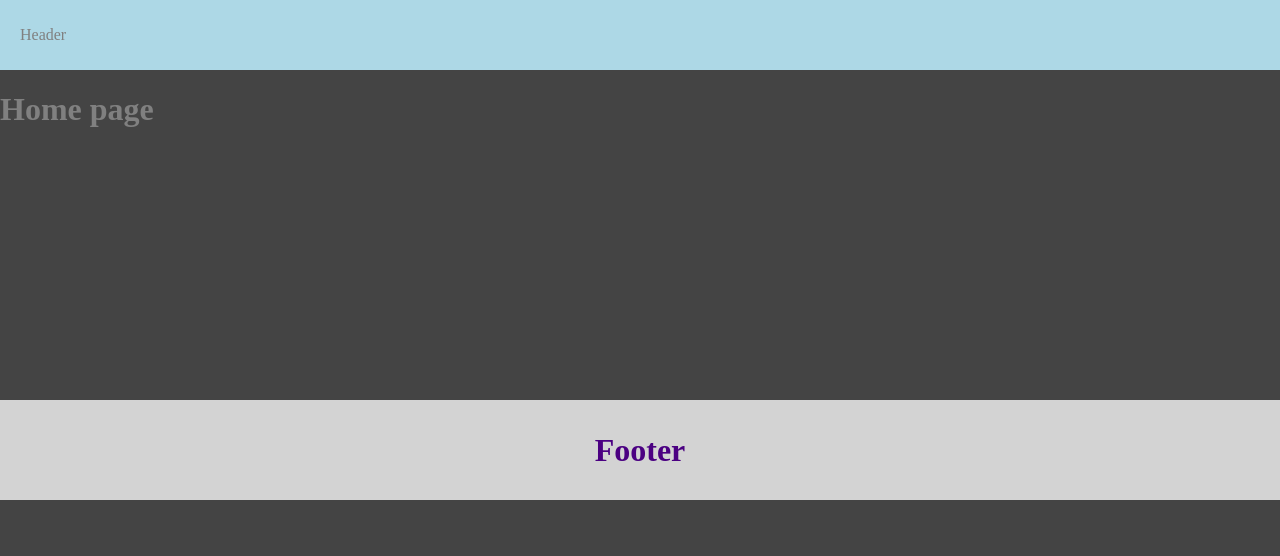
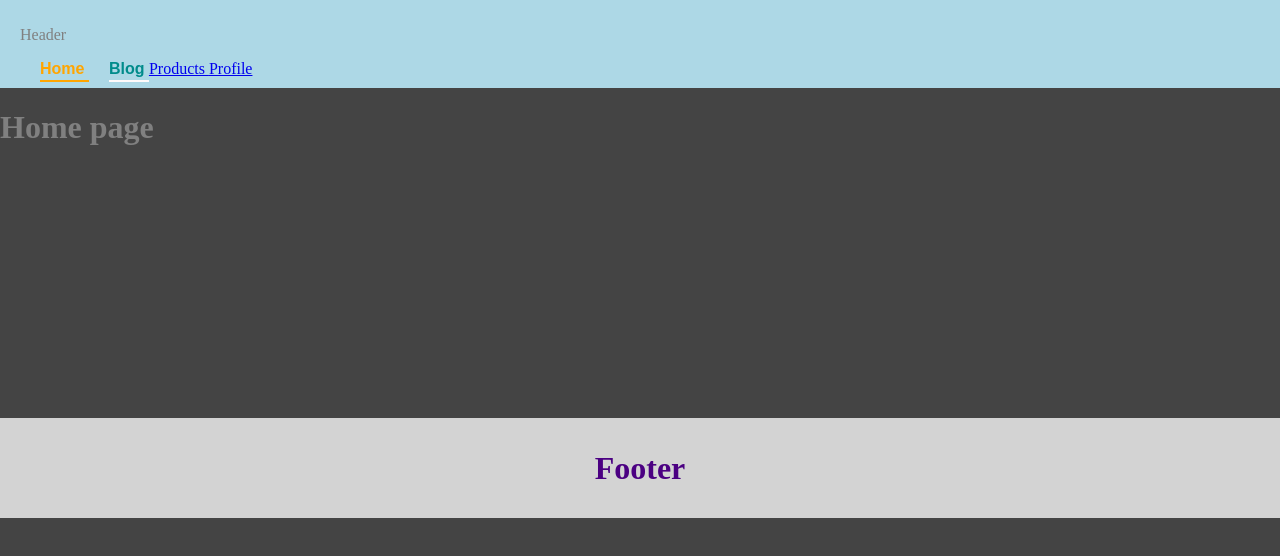
Before and after one commit to AbrorBoqiyev/mynextProject, a Next.js app: page / in a window 1280 px wide. Shown: the top 556 px of the page. Built offline with nearby package versions, Linux system fonts and the light colour scheme.

Commit message:
layout update

```diff
--- a/src/app/layout.tsx
+++ b/src/app/layout.tsx
@@ -1,4 +1,6 @@
+
 import { Metadata } from "next"
+import Link from "next/link"
 
 
 export const metadata: Metadata = {
@@ -29,7 +31,13 @@ export default function RootLayout({
         }}
         >
           <p>Header</p>
-
+          <Link style={{textDecoration: 'none',color: "orange",fontSize: "16px",fontFamily: "sans-serif",fontWeight: "bolder",borderBottom: '2px solid orange',paddingBottom: '3px', margin: '20px',}} href={'/'}>
+          Home </Link>
+          <Link
+          style={{textDecoration: 'none',color: "darkcyan",fontSize: "16px",fontFamily: "sans-serif",fontWeight: "bolder",borderBottom: '2px solid snow',paddingBottom: '3px',}}
+          href={'/blog'}> Blog </Link>
+          <Link href={'/products'}> Products </Link>
+          <Link href={'/profile'}> Profile </Link>
         </header>
         {children}
         <footer
```
